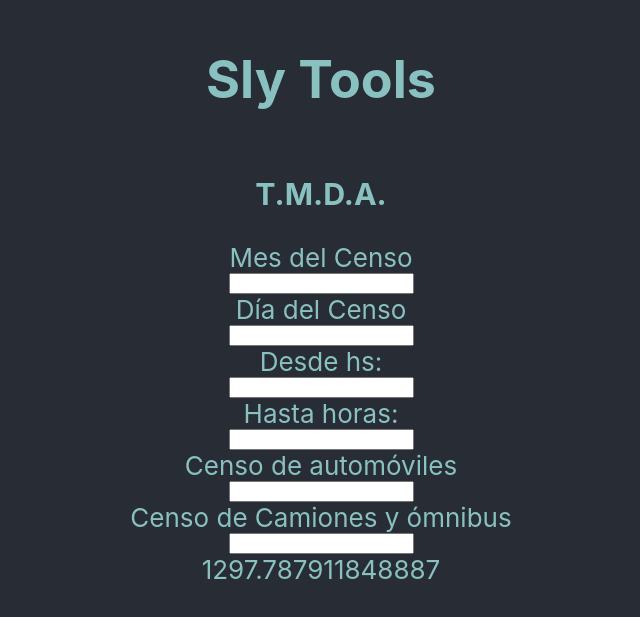
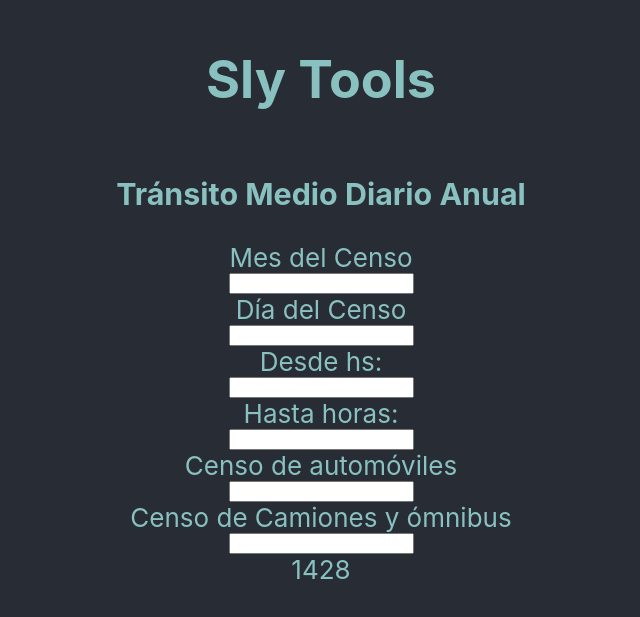
Before and after one commit to jonahsly/sly-tools, a React (Create React App) app: page / in a window 1280 px wide. Shown: the part 101-718 px from the top of the page, without its empty margins (319-959 px from the left). Built offline with nearby package versions, Linux system fonts and the light colour scheme.

Commit message:
tmda_autos_completo

```diff
--- a/package.json
+++ b/package.json
@@ -9,6 +9,7 @@
     "react": "^17.0.2",
     "react-dom": "^17.0.2",
     "react-scripts": "4.0.3",
+    "tailwindcss": "^2.2.7",
     "web-vitals": "^1.1.2"
   },
   "scripts": {
--- a/src/App.js
+++ b/src/App.js
@@ -2,9 +2,9 @@ import React from 'react';
 import './App.css';
 
 function App() {
-  const [tmda,setTmda] = React.useState({
-    mes: 5,
-    dia: 4,
+  const [tmda,setTmda] = React.useState({ //variable [2 variables: objeto, modificador]
+    mes: 'Enero',
+    dia: 'Lunes',
     desde_hs: 8,
     hasta_hs: 13,
     censoAut: 251,
@@ -25,12 +25,35 @@ function App() {
     }
     return sum;
   }
+  const calculateDia = () => {
+    const week = [ 'lunes', 'martes', 'miercoles', 'jueves', 'viernes', 'sabado', 'domingo']
+    for (let index = 0; index < 7; index++) {
+      if (tmda.dia.toLowerCase() == week[index]) {
+        return porcAdia[index];
+      }
+    }
+  }
+  const calculateMes = () => {
+    const month = ['enero', 'febrero', 'marzo', 'abril', 'mayo', 'junio', 'julio', 'agosto', 'setiembre', 'octubre', 'noviembre', 'diciembre']
+    for (let index = 0; index < 12; index++) {
+      if (tmda.mes.toLowerCase() == month[index]) {
+        return porcAdia[index];
+      }
+    }
+  }
 
-  const result = censoA * (100 / calculateHora()) * (100 / porcAdia[tmda.dia]) * (100 / porcAmes[tmda.mes]);
+  const result = Math.round(censoA * (100 / calculateHora()) * (100 / calculateDia()) * (100 / calculateMes()));
 
   const onChange = (event) => {
     const value = event.target.value;
     const name = event.target.name;
+    if (name === 'mes' || name === 'dia') {
+      setTmda({
+        ...tmda,
+        [name]: value,
+      })
+      return;
+    }
     setTmda({
       ...tmda,
       [name]: parseFloat(value),
@@ -47,11 +70,9 @@ function App() {
         <h1>
           Sly Tools
         </h1>
-
         <h3>
-          T.M.D.A.
+          Tránsito Medio Diario Anual
         </h3>
-
         <label>
           Mes del Censo
         </label>
@@ -59,7 +80,6 @@ function App() {
           name="mes"
           onChange={onChange}
         />
-
         <label>
           Día del Censo
         </label>
@@ -67,7 +87,6 @@ function App() {
           name="dia"
           onChange={onChange}
         />
-
         <label>
           Desde hs:
         </label>
@@ -75,7 +94,6 @@ function App() {
           name="desde_hs"
           onChange={onChange}
         />
-
         <label>
           Hasta horas:
         </label>
@@ -83,7 +101,6 @@ function App() {
           name="hasta_hs"
           onChange={onChange}
         />
-
         <label>
           Censo de automóviles
         </label>
@@ -91,7 +108,6 @@ function App() {
           name="censoAut"
           onChange={onChange}
         />
-
         <label>
           Censo de Camiones y ómnibus
         </label>
@@ -99,7 +115,6 @@ function App() {
           name="censoCam"
           onChange={onChange}
         />
-
         <div>
           {
             result
```
Also changed, not shown: 1 other file (tests, documents, lock files or other folders).
